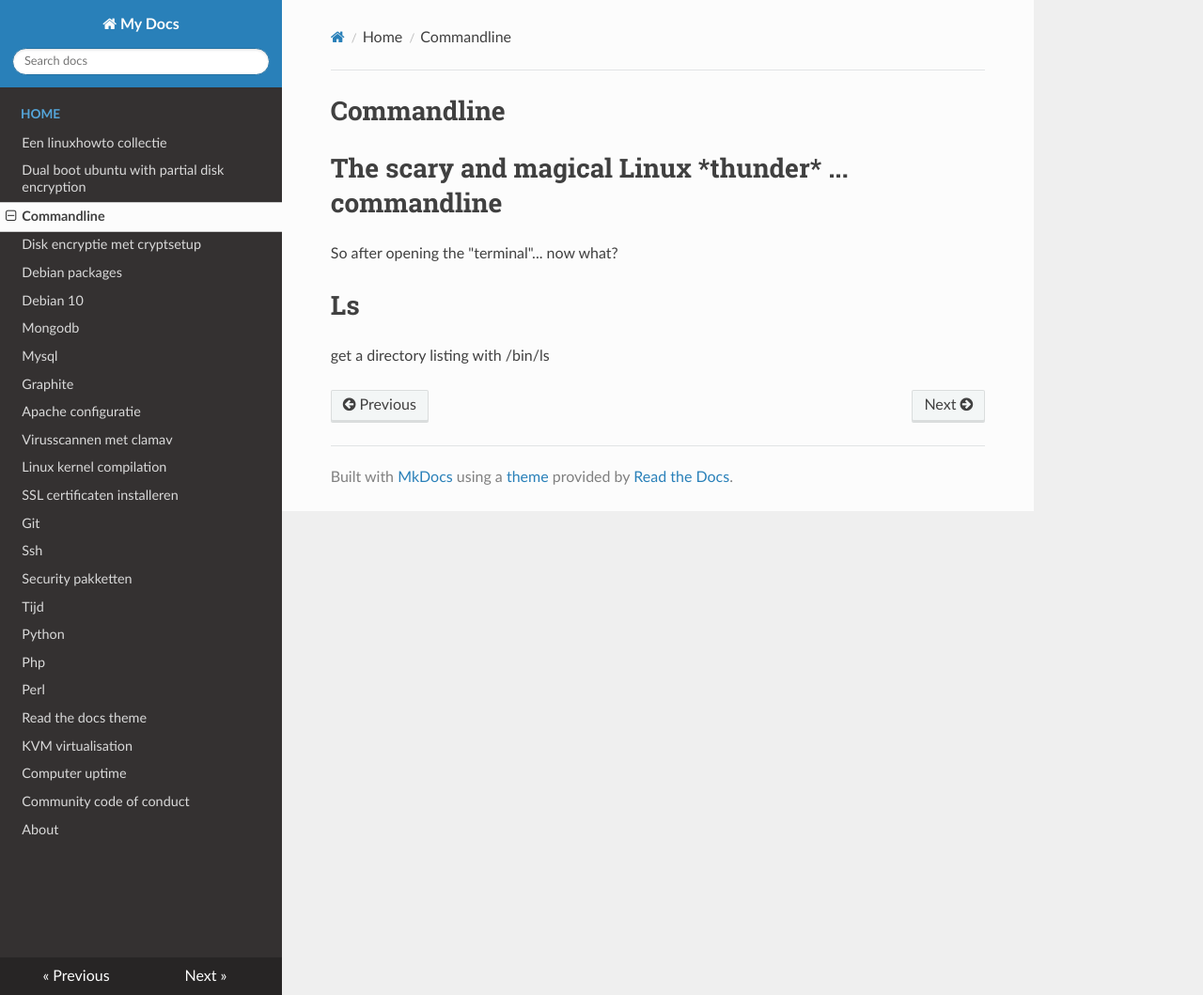
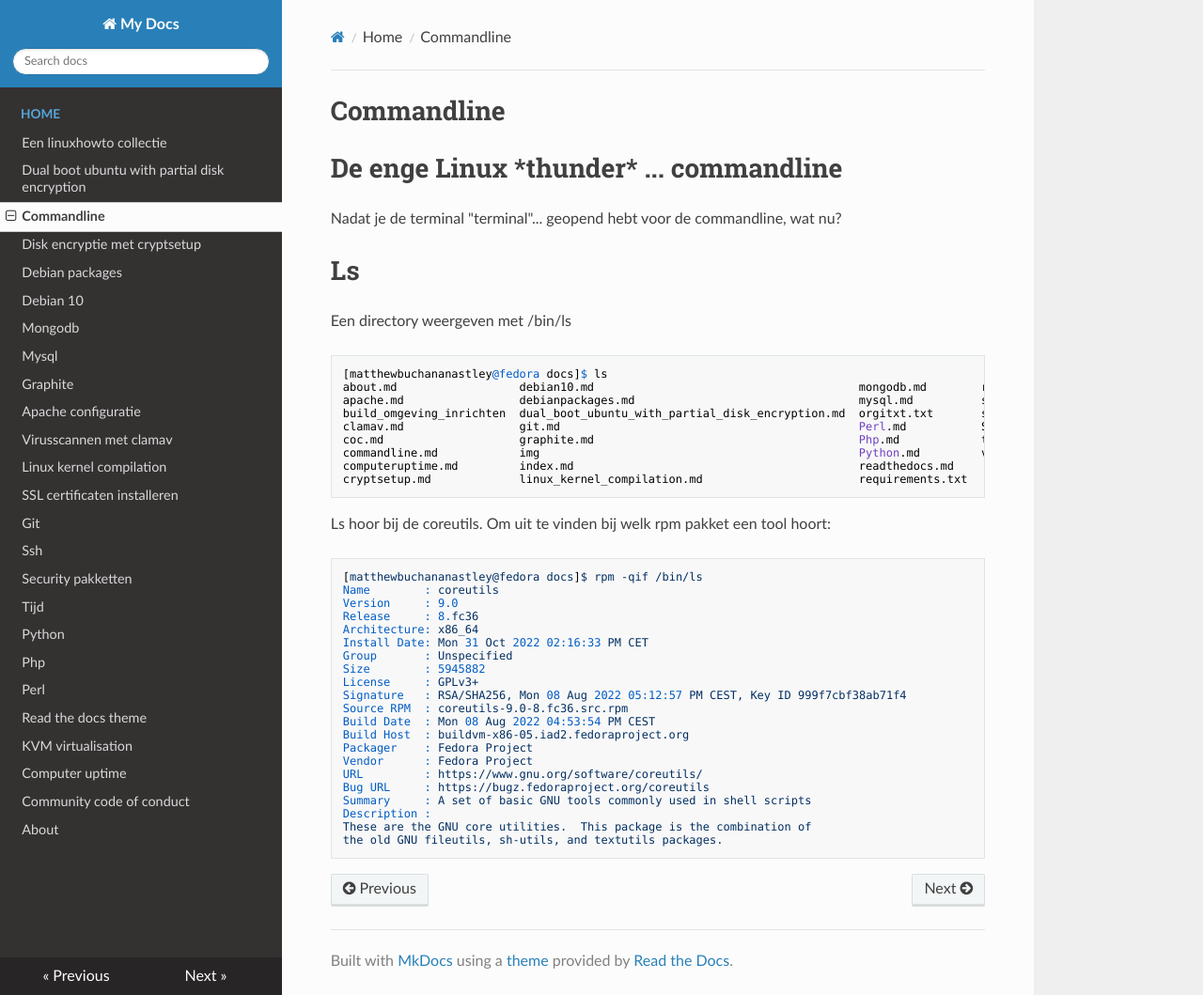
Before and after one commit to MatthewBuchananAstley/linuxhowto, an MkDocs documentation site: the page built from docs/commandline.md, in a window 1280 px wide and 1059 px high. Shown: the whole window at 94% size. Built offline with MkDocs 1.6.1, drawn with Linux system fonts in a browser that asks for light colours; nearby versions of some CDN libraries.

Commit message:
Adjusted text

```diff
--- a/docs/commandline.md
+++ b/docs/commandline.md
@@ -1,9 +1,45 @@
 # Commandline
 
-# The scary and magical Linux \*thunder\* ... commandline
+# De enge Linux \*thunder\* ... commandline
 
-So after opening the "terminal"... now what?
+Nadat je de terminal "terminal"... geopend hebt voor de commandline, wat nu?
 
 # Ls
 
-get a directory listing with /bin/ls
+Een directory weergeven met /bin/ls
+
+    [matthewbuchananastley@fedora docs]$ ls
+    about.md                  debian10.md                                       mongodb.md        rpm.md
+    apache.md                 debianpackages.md                                 mysql.md          security.md
+    build_omgeving_inrichten  dual_boot_ubuntu_with_partial_disk_encryption.md  orgitxt.txt       ssh.md
+    clamav.md                 git.md                                            Perl.md           SSL_certificaten_installeren.md
+    coc.md                    graphite.md                                       Php.md            tijd.md
+    commandline.md            img                                               Python.md         virtualisatie.md
+    computeruptime.md         index.md                                          readthedocs.md
+    cryptsetup.md             linux_kernel_compilation.md                       requirements.txt
+
+
+Ls hoor bij de coreutils. Om uit te vinden bij welk rpm pakket een tool hoort:
+
+
+    [matthewbuchananastley@fedora docs]$ rpm -qif /bin/ls
+    Name        : coreutils
+    Version     : 9.0
+    Release     : 8.fc36
+    Architecture: x86_64
+    Install Date: Mon 31 Oct 2022 02:16:33 PM CET
+    Group       : Unspecified
+    Size        : 5945882
+    License     : GPLv3+
+    Signature   : RSA/SHA256, Mon 08 Aug 2022 05:12:57 PM CEST, Key ID 999f7cbf38ab71f4
+    Source RPM  : coreutils-9.0-8.fc36.src.rpm
+    Build Date  : Mon 08 Aug 2022 04:53:54 PM CEST
+    Build Host  : buildvm-x86-05.iad2.fedoraproject.org
+    Packager    : Fedora Project
+    Vendor      : Fedora Project
+    URL         : https://www.gnu.org/software/coreutils/
+    Bug URL     : https://bugz.fedoraproject.org/coreutils
+    Summary     : A set of basic GNU tools commonly used in shell scripts
+    Description :
+    These are the GNU core utilities.  This package is the combination of
+    the old GNU fileutils, sh-utils, and textutils packages.
```
